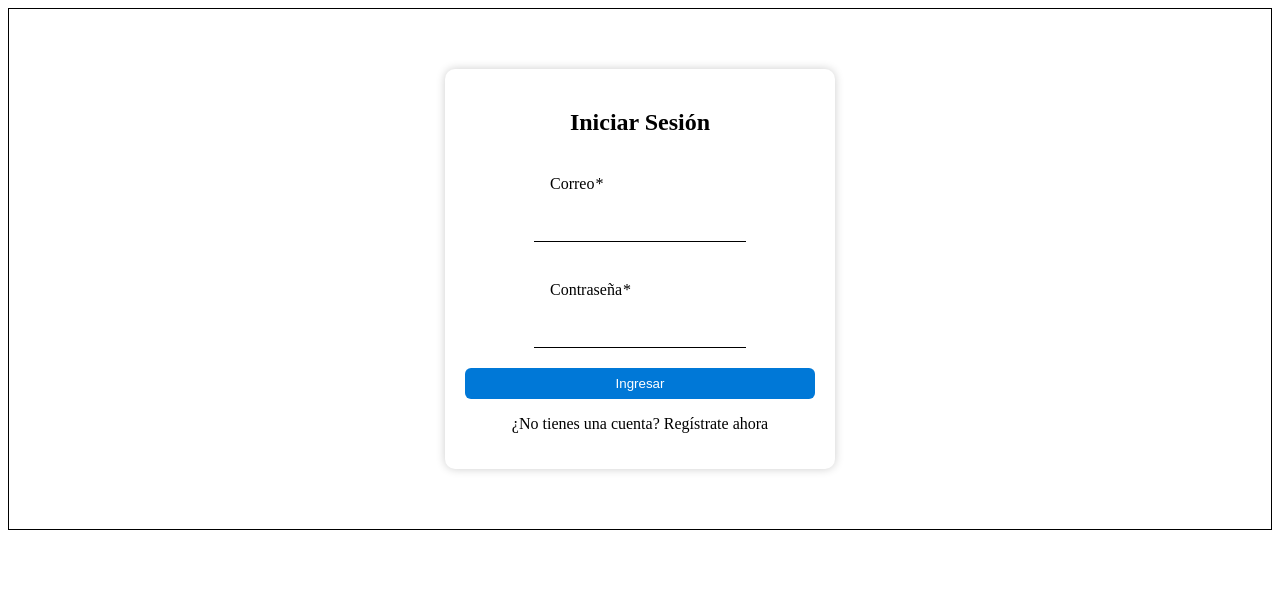
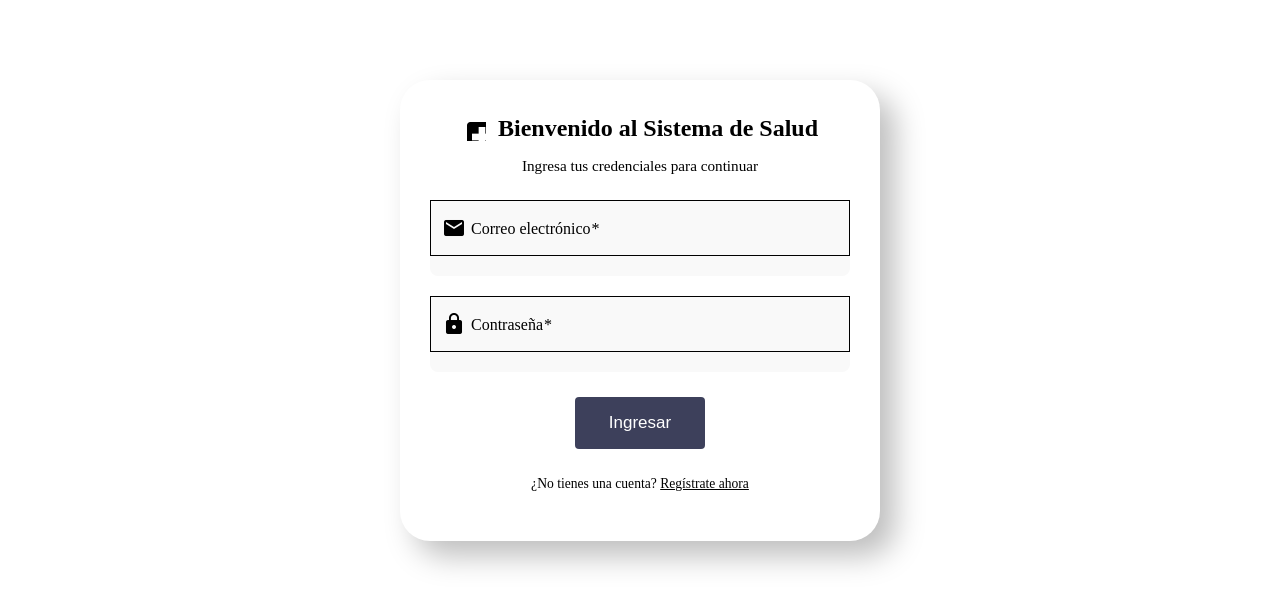
Before and after one commit to CanulJ/QRSalud, an Angular app: page / in a window 1280 px wide. Shown: the top 608 px of the page. Built offline with nearby package versions, Linux system fonts and the light colour scheme.

Commit message:
Mejoras de diseño

```diff
--- a/src/app/Pages/inicio/inicio.html
+++ b/src/app/Pages/inicio/inicio.html
@@ -1,7 +1,7 @@
 <div class="inicio-container">
   <div class="perfil">
     <div class="foto-perfil">
-      <img src="img/usser.webp" alt="Foto de perfil">
+      <img src="/usser.webp" alt="Foto de perfil">
       <p class="nota">Pronto podrás subir tu foto</p>
     </div>
 
--- a/src/app/Pages/login/login.css
+++ b/src/app/Pages/login/login.css
@@ -1,28 +1,148 @@
-.login-container {
-  max-width: 350px;
-  margin: 60px auto;
-  padding: 20px;
-  border-radius: 10px;
-  box-shadow: 0 0 10px rgba(0, 0, 0, 0.2);
+:root {
+  --primary-color: #4db6ac;
+  --primary-color-dark: #00897b;
+  --accent-color: #80cbc4;
+  --background-color: #e0f2f1;
+  --card-bg: #e0e0e0;
+  --error-color: #e53935;
+  --text-color: #333;
+}
+
+/* Fondo general */
+body {
+  background-color: var(--background-color);
+  font-family: 'Roboto', sans-serif;
+  margin: 0;
+  padding: 0;
+}
+
+/* Tarjeta estilo neumorphism */
+.card.login-card {
+  max-width: 420px;
+  margin: 80px auto;
+  padding: 35px 30px;
+  border-radius: 30px;
+  background: var(--card-bg);
+  box-shadow: 15px 15px 30px #bebebe,
+              -15px -15px 30px #ffffff;
   text-align: center;
 }
 
-input {
-  width: 100%;
-  padding: 8px;
-  margin: 10px 0;
+/* Encabezado con ícono */
+.header {
+  display: flex;
+  align-items: center;
+  justify-content: center;
+  gap: 12px;
+  margin-bottom: 10px;
 }
 
-button {
-  width: 100%;
-  padding: 8px;
-  background-color: #0078d7;
-  color: white;
-  border: none;
-  border-radius: 6px;
+.icon-salud {
+  font-size: 40px;
+  color: var(--primary-color-dark);
 }
 
+h2 {
+  color: var(--primary-color-dark);
+  font-weight: 600;
+  font-size: 1.5rem;
+  margin: 0;
+}
+
+.subtitulo {
+  margin-bottom: 25px;
+  font-size: 0.95rem;
+  color: var(--text-color);
+}
+
+/* Inputs */
+.full-width {
+  width: 100%;
+  margin-bottom: 20px;
+}
+
+mat-form-field {
+  background-color: #f9f9f9;
+  border-radius: 8px;
+}
+
+/* Error */
 .error {
-  color: red;
-  margin-top: 10px;
+  color: var(--error-color);
+  margin-top: 14px;
+  font-size: 0.85rem;
 }
+
+/* Registro */
+.registro {
+  margin-top: 22px;
+  font-size: 0.85rem;
+  color: var(--text-color);
+}
+
+.registro a {
+  cursor: pointer;
+  color: var(--primary-color-dark);
+  font-weight: 500;
+  text-decoration: underline;
+}
+
+/* Botón login (sin cambios por preferencia) */
+button {
+  display: inline-block;
+  border-radius: 4px;
+  background-color: #3d405b;
+  border: none;
+  color: #FFFFFF;
+  text-align: center;
+  font-size: 17px;
+  padding: 16px;
+  width: 130px;
+  transition: all 0.5s;
+  cursor: pointer;
+  margin: 5px;
+}
+
+button span {
+  cursor: pointer;
+  display: inline-block;
+  position: relative;
+  transition: 0.5s;
+}
+
+button span:after {
+  content: '»';
+  position: absolute;
+  opacity: 0;
+  top: 0;
+  right: -15px;
+  transition: 0.5s;
+}
+
+button:hover span {
+  padding-right: 15px;
+}
+
+button:hover span:after {
+  opacity: 1;
+  right: 0;
+}
+
+@media (max-width: 480px) {
+  .card.login-card {
+    margin: 40px 20px;
+    padding: 25px 20px;
+  }
+
+  h2 {
+    font-size: 1.3rem;
+  }
+
+  .icon-salud {
+    font-size: 32px;
+  }
+
+  button {
+    width: 100%;
+  }
+}
--- a/src/app/Pages/login/login.html
+++ b/src/app/Pages/login/login.html
@@ -1,13 +1,18 @@
-<mat-card appearance="outlined" class="login-card">
+<div class="card login-card">
   <div class="login-container">
-    <h2>Iniciar Sesión</h2>
+    <div class="header">
+      <mat-icon class="icon-salud">local_hospital</mat-icon>
+      <h2>Bienvenido al Sistema de Salud</h2>
+    </div>
+    <p class="subtitulo">Ingresa tus credenciales para continuar</p>
 
     <form [formGroup]="loginForm" (ngSubmit)="login()">
 
       <!-- Email -->
-      <mat-form-field appearance="fill" class="full-width">
-        <mat-label>Correo</mat-label>
-        <input matInput type="email" formControlName="correo" placeholder="Correo electrónico">
+      <mat-form-field appearance="outline" class="full-width">
+        <mat-label>Correo electrónico</mat-label>
+        <mat-icon matPrefix>mail</mat-icon>
+        <input matInput type="email" formControlName="correo" placeholder="ejemplo@correo.com">
         <mat-error *ngIf="loginForm.get('correo')?.hasError('required')">
           El correo es obligatorio
         </mat-error>
@@ -17,27 +22,26 @@
       </mat-form-field>
 
       <!-- Password -->
-      <mat-form-field appearance="fill" class="full-width">
+      <mat-form-field appearance="outline" class="full-width">
         <mat-label>Contraseña</mat-label>
-        <input matInput type="password" formControlName="password" placeholder="Contraseña">
+        <mat-icon matPrefix>lock</mat-icon>
+        <input matInput type="password" formControlName="password" placeholder="••••••••">
         <mat-error *ngIf="loginForm.get('password')?.hasError('required')">
           La contraseña es obligatoria
         </mat-error>
       </mat-form-field>
 
-      <!-- Botón de login -->
-      <button mat-raised-button color="primary" type="submit" [disabled]="loginForm.invalid">
-        Ingresar
+      <!-- Botón login -->
+      <button type="submit" [disabled]="loginForm.invalid">
+        <span>Ingresar</span>
       </button>
 
-      <!-- Mensaje de error general -->
+      <!-- Error general -->
       <p class="error" *ngIf="mensajeError">{{ mensajeError }}</p>
-
     </form>
 
     <p class="registro">
-      ¿No tienes una cuenta?
-      <a (click)="irARegistro()">Regístrate ahora</a>
+      ¿No tienes una cuenta? <a (click)="irARegistro()">Regístrate ahora</a>
     </p>
   </div>
-</mat-card>
+</div>
--- a/src/app/Pages/login/login.ts
+++ b/src/app/Pages/login/login.ts
@@ -6,13 +6,14 @@ import { UsuariosService } from '../../Services/usuarios.service';
 import {MatCardModule} from '@angular/material/card';
 import {MatInputModule} from '@angular/material/input';
 import {MatFormFieldModule} from '@angular/material/form-field';
+import { MatIconModule } from '@angular/material/icon';
 
 @Component({
   selector: 'app-login',
   standalone: true,
   imports: [CommonModule, ReactiveFormsModule,MatCardModule,
   FormsModule,
-  ReactiveFormsModule,MatInputModule,MatFormFieldModule],
+  ReactiveFormsModule,MatInputModule,MatFormFieldModule,MatIconModule],
   templateUrl: './login.html',
   styleUrls: ['./login.css']
 })
--- a/src/index.html
+++ b/src/index.html
@@ -5,6 +5,7 @@
   <title>QRT</title>
   <base href="/">
   <meta name="viewport" content="width=device-width, initial-scale=1">
+  <link href="https://fonts.googleapis.com/icon?family=Material+Icons" rel="stylesheet">
   <link rel="icon" type="image/x-icon" href="favicon.ico">
 </head>
 <body>
```
